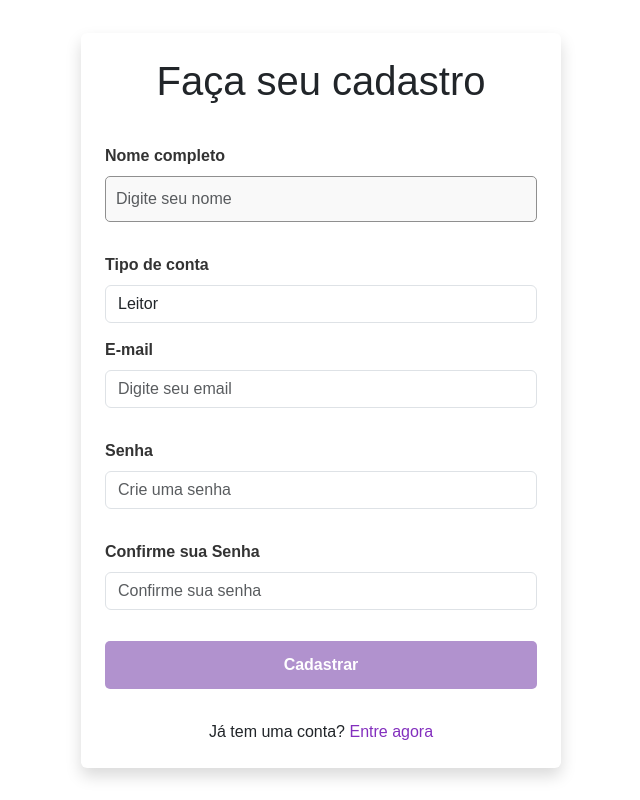
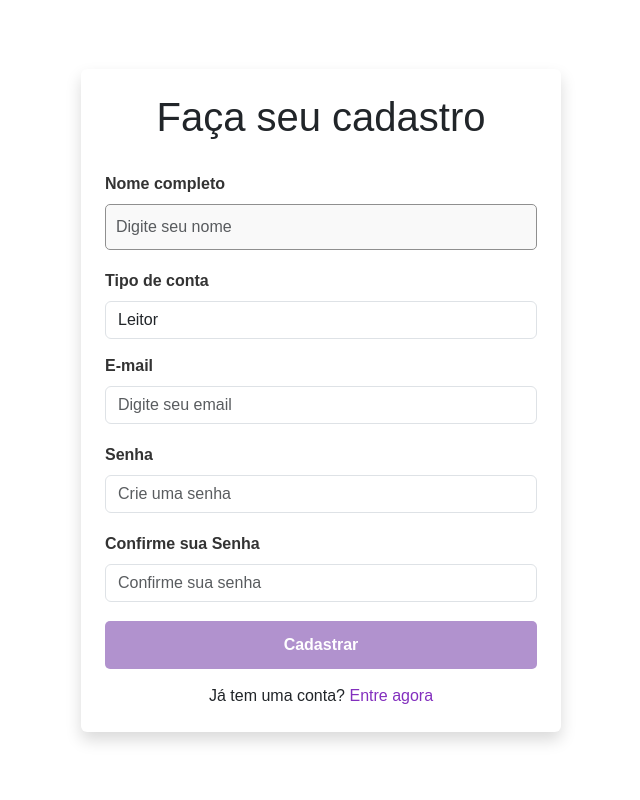
Before and after one commit to joaovictorcruz/newnews, a PHP site: page /index.php?pagina=cadastro in a window 1280 px wide. Shown: the whole page, without its empty margins (319-959 px from the left). Run offline with PHP 8.4, Linux system fonts and the light colour scheme.

Commit message:
atualizando pagina de cadastro

```diff
--- a/templates/cadastroForm.php
+++ b/templates/cadastroForm.php
@@ -14,9 +14,9 @@
 <body>
     <div class="container d-flex justify-content-center align-items-center min-vh-100">
         <form id="signupForm" action="./controller/cadastro.php" method="post" class="bg-white p-4 rounded shadow w-100" style="max-width: 480px;">
-            <h1 class="text-center mb-4">Faça seu cadastro</h1>
+            <h1 class="text-center mb-3">Faça seu cadastro</h1>
 
-            <div class="mb-3">
+            <div class="mb-1">
                 <label for="nome" class="form-label">Nome completo</label>
                 <input type="text" name="nome" class="form-control" placeholder="Digite seu nome" required>
             </div>
@@ -29,24 +29,24 @@
             </select>
             </div>
 
-            <div class="mb-3">
+            <div class="mb-1">
                 <label for="email" class="form-label">E-mail</label>
                 <input type="email" name="email" class="form-control" placeholder="Digite seu email" required>
             </div>
 
-            <div class="mb-3">
+            <div class="mb-1">
                 <label for="senha" class="form-label">Senha</label>
                 <input type="password" name="senha" class="form-control" placeholder="Crie uma senha" required>
             </div>
 
-            <div class="mb-3">
+            <div class="mb-1">
                 <label for="confirmPassword" class="form-label">Confirme sua Senha</label>
                 <input type="password" id="confirmPassword" class="form-control" placeholder="Confirme sua senha" required>
             </div>
 
             <button type="submit" class="btn btn-primary w-100">Cadastrar</button>
 
-            <div class="text-center mt-3">
+            <div class="text-center">
                 <span>Já tem uma conta? <a href="?pagina=login" class="signIn-link">Entre agora</a></span>
             </div>
         </form>
```
